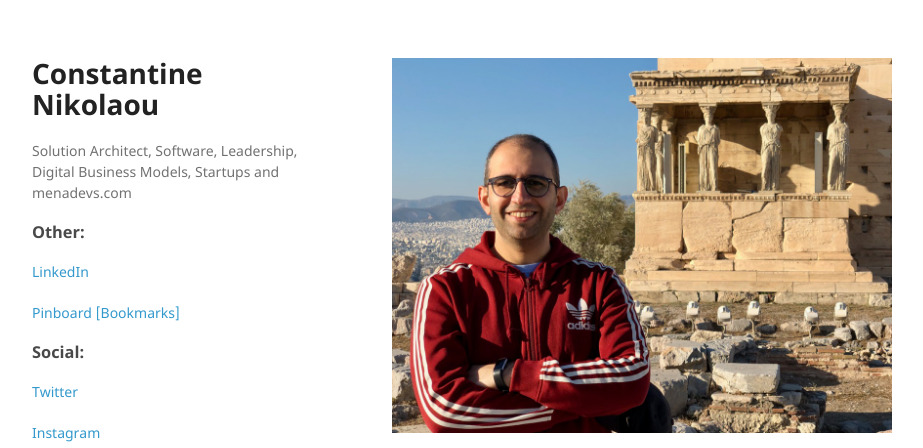
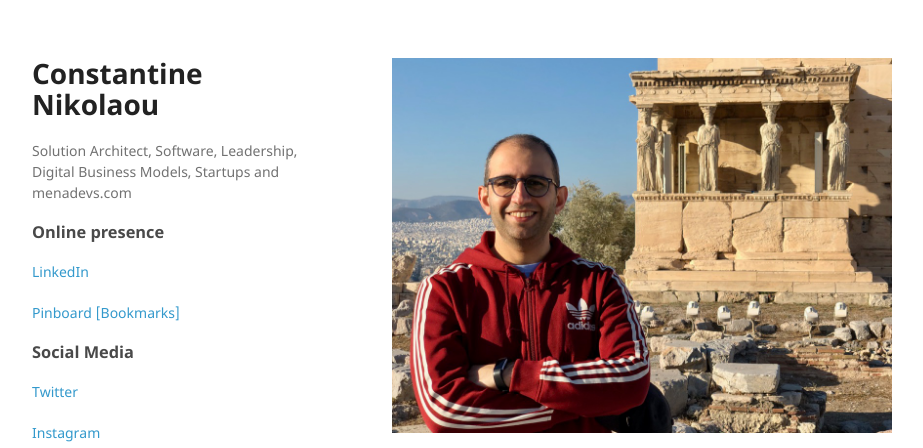
Before and after one commit to cnicolaou/cnikolaou.github.io, a Jekyll site: the page built from index.md, in a window 1280 px wide. Shown: the top 448 px of the page, without its empty margins (178-1101 px from the left). Built offline with Jekyll 4.4.1, drawn with Linux system fonts in a browser that asks for light colours.

Commit message:
Update default.html
- Update bookmarks link
- Update meta tags

```diff
--- a/_layouts/default.html
+++ b/_layouts/default.html
@@ -37,12 +38,12 @@
       <h1>{{ site.title | default: site.github.repository_name }}</h1>
       <p>{{ site.description | default: site.github.project_tagline }}</p>
 
-      <h3>Other:</h3>
+      <h3>Online presence</h3>
 
       <p class="view"><a href="https://www.linkedin.com/in/constantinenikolaou/" target="_blank">LinkedIn</a></p>
-      <p class="view"><a href="https://pinboard.in/u:cnicolaou/" target="_blank">Pinboard [Bookmarks]</a></p>
+      <p class="view"><a href="https://pinboard.in/u:cnikolaou/" target="_blank">Pinboard [Bookmarks]</a></p>
 
-      <h3>Social:</h3>
+      <h3>Social Media</h3>
 
       <p class="view"><a href="https://twitter.com/cnikolaou_com/" target="_blank">Twitter</a></p>
       <p class="view"><a href="https://instagram.com/constantine.nikolaou/" target="_blank">Instagram</a></p>
```
Also changed, not shown: other parts of _layouts/default.html (+4 -3 lines).
